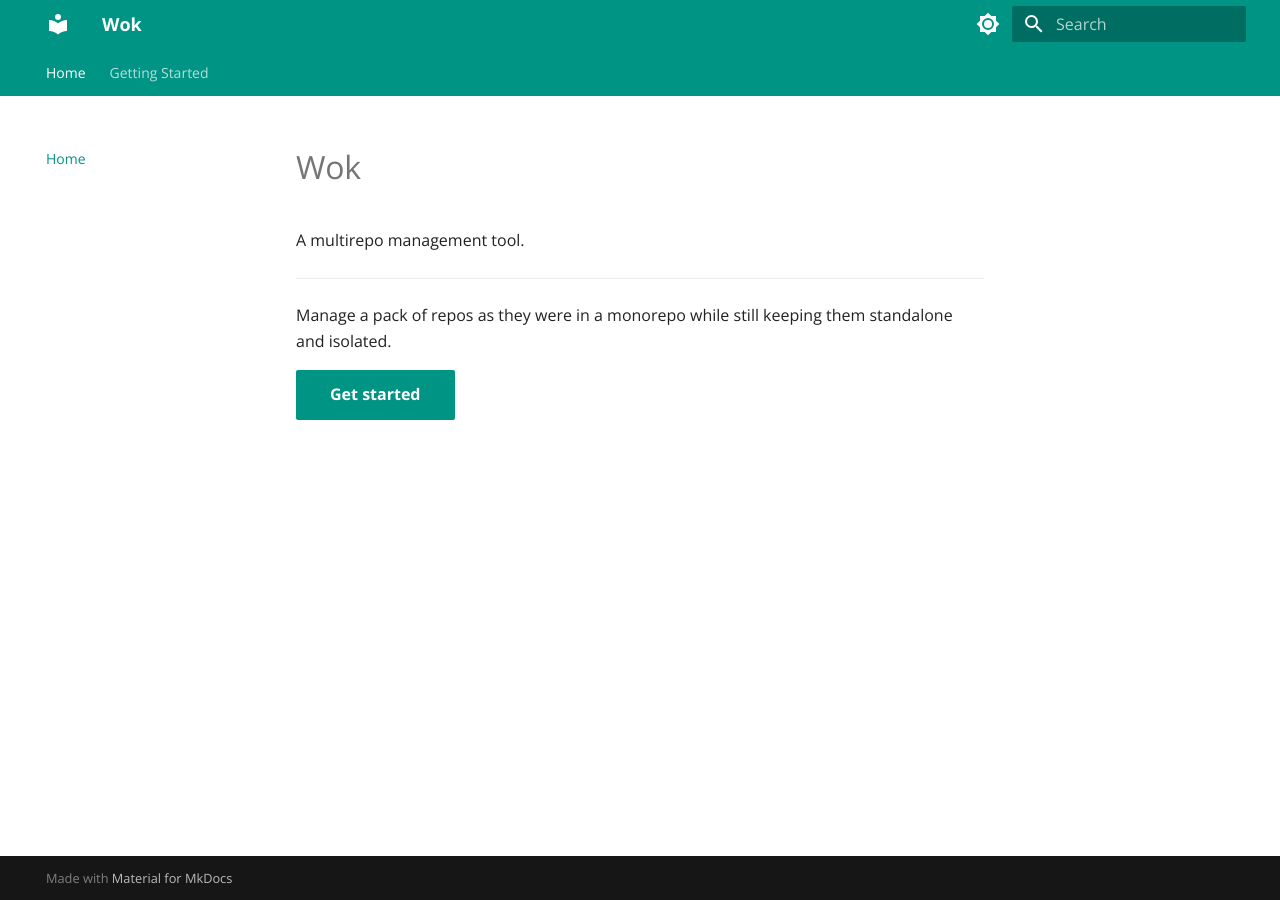
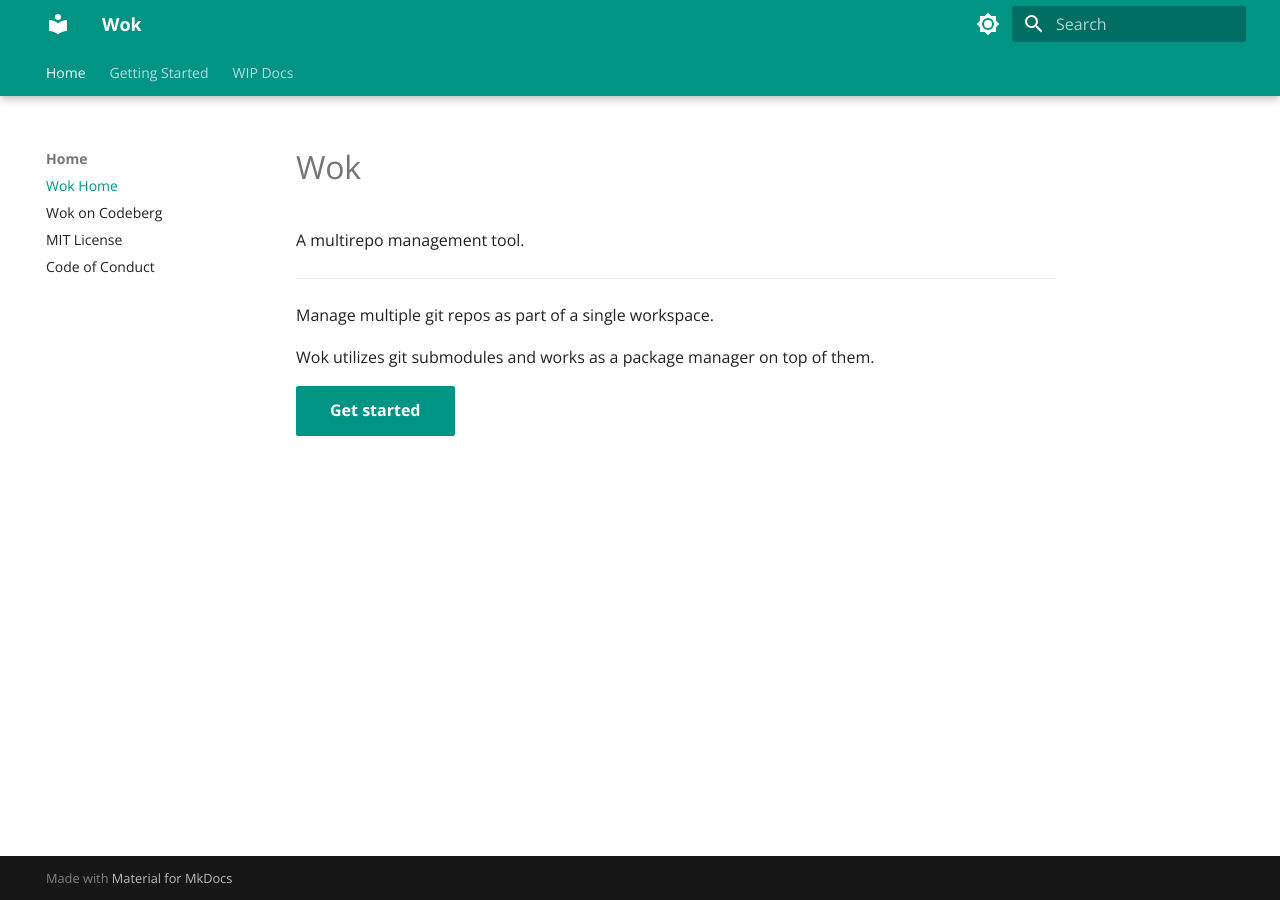
Before and after one commit to wokdev/wok, an MkDocs documentation site: the page built from docs/index.md, in a window 1280 px wide. Built offline with MkDocs 1.6.1 and Material for MkDocs 9.7.7, drawn with Linux system fonts in a browser that asks for light colours.

```diff
--- a/docs/index.md
+++ b/docs/index.md
@@ -4,6 +4,8 @@ A multirepo management tool.
 
 ---
 
-Manage a pack of repos as they were in a monorepo while still keeping them standalone and isolated.
+Manage multiple git repos as part of a single workspace.
+
+Wok utilizes git submodules and works as a package manager on top of them.
 
 [Get started](getting-started.md){ .md-button .md-button--primary }
--- /dev/null
+++ b/docs/stylesheets/extra.css
@@ -0,0 +1,3 @@
+.md-content {
+    max-width: 800px;
+}
--- a/mkdocs.yml
+++ b/mkdocs.yml
@@ -1,10 +1,19 @@
 site_name: Wok
+markdown_extensions:
+  - attr_list
+  - pymdownx.tasklist:
+      custom_checkbox: true
+  - toc:
+      permalink: ⚓︎
 theme:
   name: material
   features:
     - navigation.instant
     - navigation.tabs
+    - navigation.tabs.sticky
     - navigation.tracking
+    - toc.follow
+    - toc.integrate
   palette:
     # Palette toggle for light mode
     - media: "(prefers-color-scheme: light)"
@@ -25,12 +34,15 @@ theme:
   font:
     text: Open Sans
     code: Fira Code
-markdown_extensions:
-  - attr_list
-  - pymdownx.tasklist:
-      custom_checkbox: true
-  - toc:
-      permalink: ⚓︎
+extra_css:
+  - stylesheets/extra.css
 nav:
-  - Home: index.md
+  - Home:
+    - Wok Home: index.md
+    - Wok on Codeberg: https://codeberg.org/wok/wok
+    - MIT License: https://codeberg.org/wok/wok/src/branch/main/LICENSE
+    - Code of Conduct: https://codeberg.org/wok/wok/src/branch/main/CODE_OF_CONDUCT.md
   - Getting Started: getting-started.md
+  - WIP Docs:
+    - Philosophy behind Wok: wip/philosophy.md
+    - Wokfile specification: wip/wokfile.md
```
Also changed, not shown: docs/getting-started.md (+4 -0 lines), docs/wip/philosophy.md (added, +47 -0 lines), docs/wip/wokfile.md (added, +24 -0 lines).
